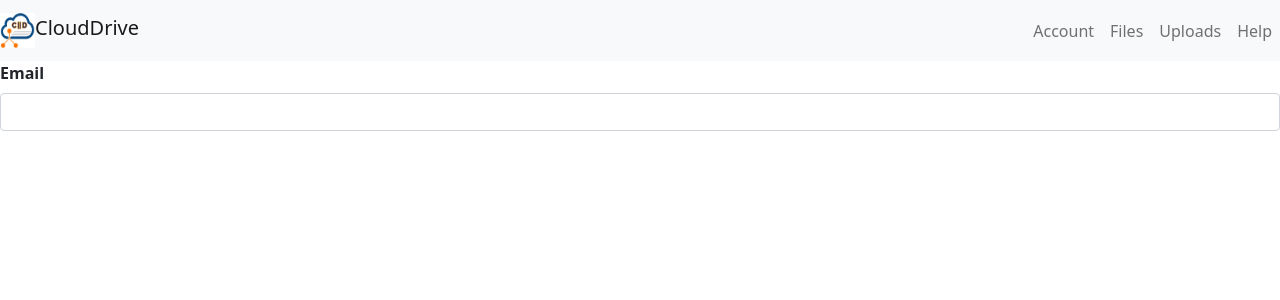
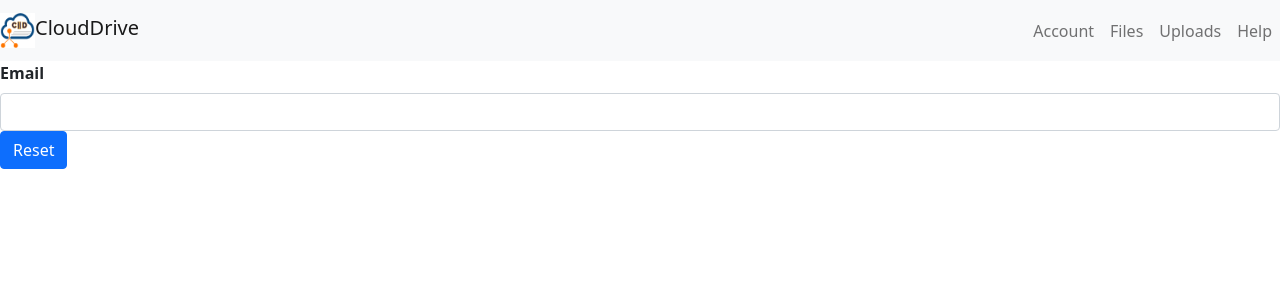
Before and after one commit to The-Rensselaer-Communion-of-Students/React, a React (Create React App) app in the folder cloud_drive/: page /reset in a window 1280 px wide. Shown: the top 300 px of the page. Built offline with nearby package versions, Linux system fonts and the light colour scheme; no server answers; a web font is replaced by a local one.

Commit message:
Added Reset Form

```diff
--- a/cloud_drive/src/Pages/Passwordreset.jsx
+++ b/cloud_drive/src/Pages/Passwordreset.jsx
@@ -6,20 +6,23 @@ import { useNavigate } from "react-router-dom";
 import Navbarf from '../Components/Navbarf';
 
 
-export const Resetter = () => {
-    const { user, logoutUser } = useUserContext();
-    const navigate = useNavigate();
-    console.log(user);
+export default function ResetPage() {
+    const resetEMAIL = useRef()
+    const resetSubmit = (e) => {
+        e.preventDefault()
+        if (resetEMAIL) {
+            console.log(resetEMAIL.current.value)
+        }
+    }
 
     return (
         <>
             <Navbarf></Navbarf>
-            <Form>
+            <Form onSubmit={resetSubmit}>
                 <Form.Label>Email</Form.Label>
-                <Form.Control type='email'></Form.Control>
+                <Form.Control type='email' ref={resetEMAIL} required></Form.Control>
+                <Button type="submit">Reset</Button>
             </Form>
         </>
     )
 }
-
-export default Resetter;
```
